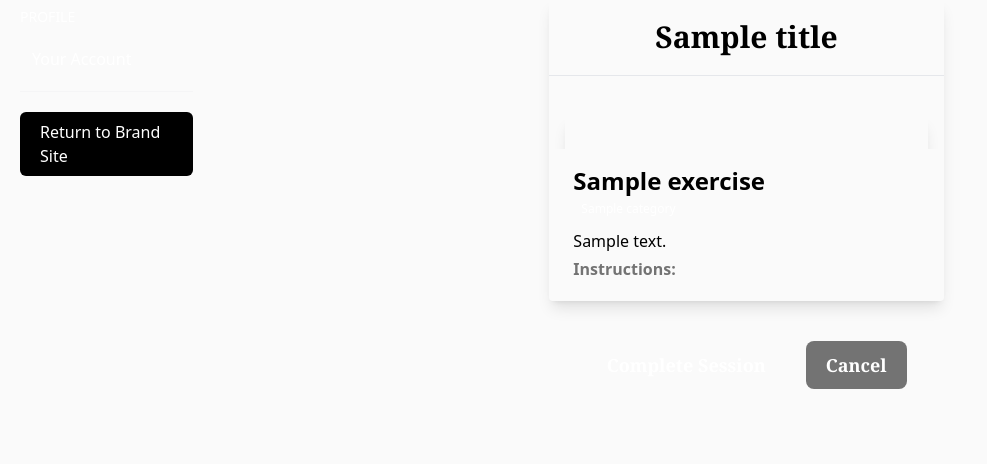
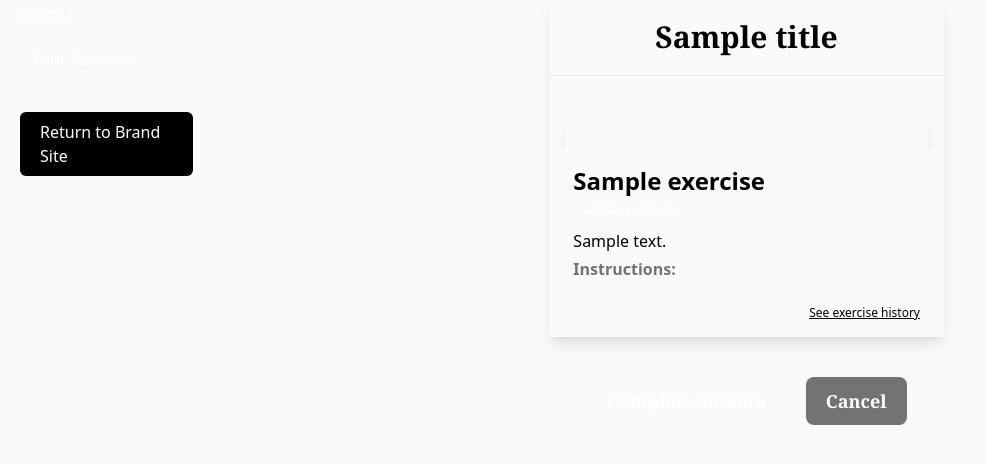
Before and after one commit to WSmith329/clf_backend, a Django app: template src/fitness/templates/fitness/workout.html in a window 1280 px wide. Shown: the part 118-582 px from the top of the page, without its empty margins (0-987 px from the left). Run offline with Django 4.2, Linux system fonts and the light colour scheme; the template is opened without the code that fills it: most values are stand-ins (such as "Sample title", 1, 10 or a date in 2020); some libraries are stand-ins or nearby versions.

Commit message:
view exercise history during workout

```diff
--- a/src/fitness/templates/fitness/workout.html
+++ b/src/fitness/templates/fitness/workout.html
@@ -1,4 +1,6 @@
 {% extends "body.html" %}
+
+{% load dict_extras %}
 
 {% block content %}
     <form method="post" action="{% url 'workout' workout.slug %}"
@@ -112,6 +114,11 @@
                                     {% endfor %}
                                 </div>
                             {% endif %}
+                            <div class="w-full text-right">
+                                <button class="open-history-{{ workout_exercise.exercise.id }}" type="button">
+                                    <span class="text-xs text-primary underline">See exercise history</span>
+                                </button>
+                            </div>
                         </div>
                     </div>
                 {% empty %}
@@ -124,4 +131,64 @@
             hover:brightness-95 focus:ring focus:ring-neutral-500 focus:ring-opacity-25">Cancel</a>
         </div>
     </form>
+
+    {% for exercise in workout.exercises.distinct %}
+        <div id="history-{{ exercise.id }}"
+             class="hidden fixed inset-0 bg-black bg-opacity-50 items-center justify-center z-50 font-sans">
+            <div class="bg-white p-6 rounded-lg w-96 h-96 relative flex flex-col">
+                <div>
+                    <button
+                        id="close-history-{{ exercise.id }}"
+                        class="text-gray-500 hover:text-gray-800 duration-200 float-right">
+                        <i class="fa-solid fa-xmark"></i>
+                    </button>
+                    <h2 class="font-bold text-2xl">{{ exercise.name }}</h2>
+                    <h3 class="font-bold text-neutral-500 dark:text-neutral-300">Your History</h3>
+                </div>
+                <div class="mt-4 pr-2 flex-1 overflow-y-auto">
+                    {% if exercise.id in exercise_histories %}
+                        {% for session_exercise in exercise_histories|keyvalue:exercise.id %}
+                            <div>
+                                {% include "fitness/partials/session_exercise_sets.html" with session_exercise=session_exercise %}
+                                {% if not forloop.last %}
+                                    <hr class="my-4" />
+                                {% endif %}
+                            </div>
+                        {% endfor %}
+                    {% else %}
+                        You have no recorded history for this exercise.
+                    {% endif %}
+                </div>
+            </div>
+        </div>
+
+        <script>
+            // Get elements
+            const openBtns = document.getElementsByClassName("open-history-{{ exercise.id }}");
+            const modal = document.getElementById("history-{{ exercise.id }}");
+            const closeBtn = document.getElementById("close-history-{{ exercise.id }}");
+
+            // Open modal
+            Array.from(openBtns).forEach(btn => {
+                btn.addEventListener("click", () => {
+                    modal.classList.remove("hidden");
+                    modal.classList.add("flex");
+                });
+            });
+
+            // Close modal
+            closeBtn.onclick = function() {
+                modal.classList.add("hidden");
+                modal.classList.remove("flex");
+            }
+
+            // Close modal when clicking outside
+            window.onclick = function(event) {
+                if (event.target === modal) {
+                    modal.classList.add("hidden");
+                    modal.classList.remove("flex");
+                }
+            }
+        </script>
+    {% endfor %}
 {% endblock content %}
```
Also changed, not shown: src/common/templatetags/dict_extras.py (added, +11 -0 lines), src/fitness/controllers/session.py (+19 -1 lines), src/fitness/templates/fitness/partials/session_exercise_sets.html (added, +32 -0 lines), src/fitness/views/client.py (+9 -4 lines).
